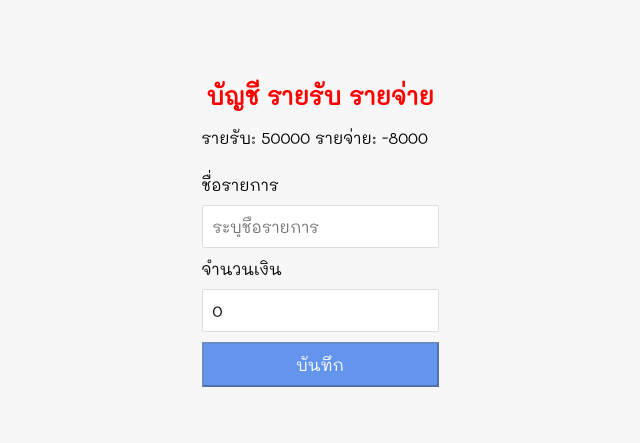
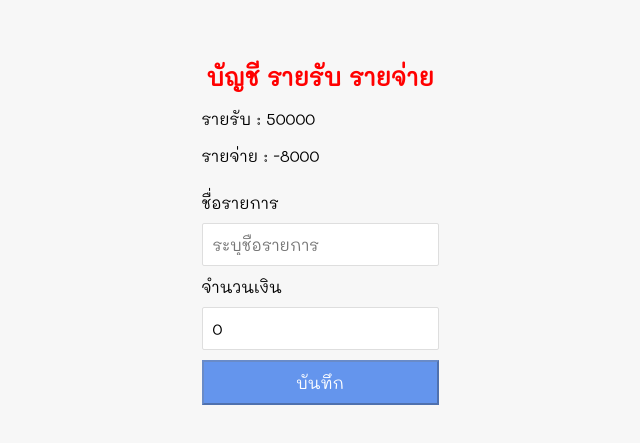
Before and after one commit to Phuthinan/React-practicing, a React (Create React App) app in the folder react-basic/: page / in a window 1280 px wide. Shown: the part 155-598 px from the top of the page, without its empty margins (320-960 px from the left). Built offline with nearby package versions, Linux system fonts and the light colour scheme.

Commit message:
context api multiple value

```diff
--- a/react-basic/src/component/ReportComponent.js
+++ b/react-basic/src/component/ReportComponent.js
@@ -1,11 +1,12 @@
+import { useContext } from "react";
 import DataContext from "../data/DataContext";
 
 const ReportComponent=()=>{
+    const {income,expense}=useContext(DataContext)
     return(
         <div>
-            <DataContext.Consumer>
-                {context=><p>รายรับ: {context.income} รายจ่าย: {context.expense}</p>}
-            </DataContext.Consumer>
+            <p>รายรับ  : {income}</p>
+            <p>รายจ่าย  : {expense}</p>
         </div>
     );
 }
```
